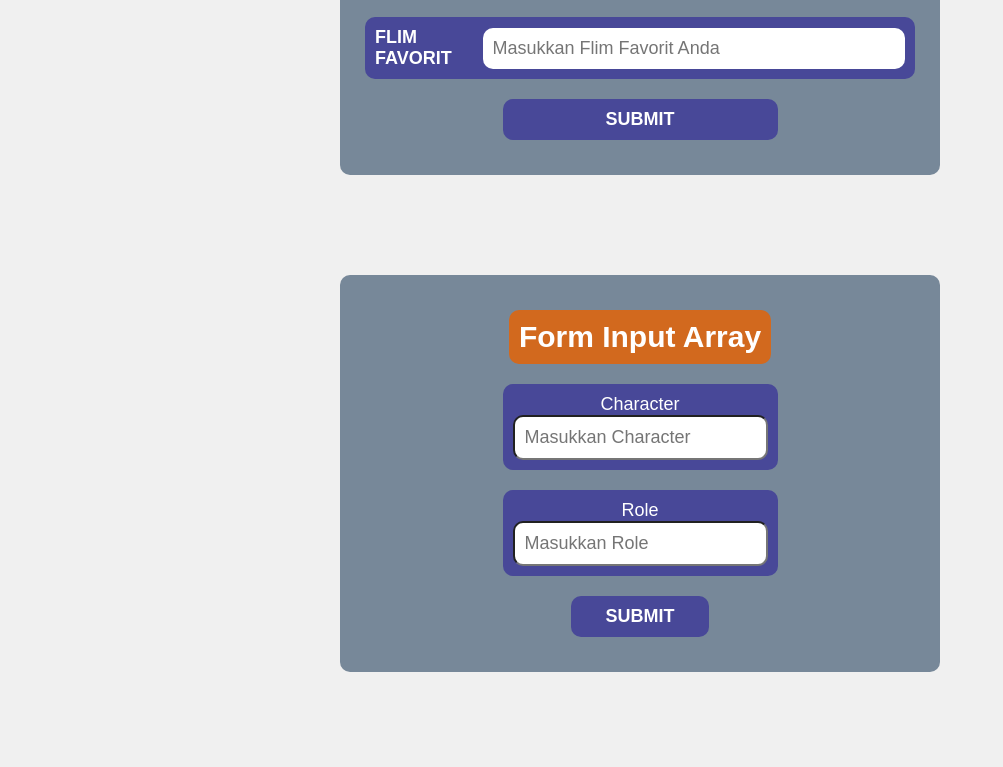
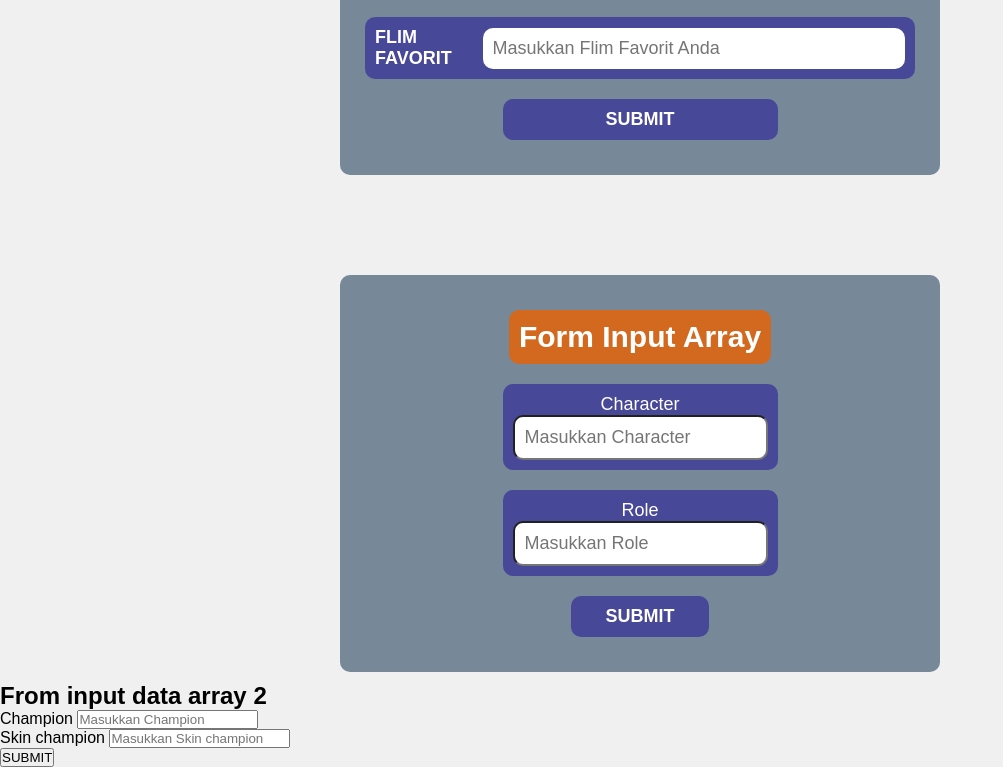
Before and after one commit to FAadhilAhmad/latihan-variabel, a plain HTML site: page index.html in a window 1280 px wide. Shown: the part 1550-2317 px from the top of the page, without its empty margins (0-1003 px from the left). Before the commit the page ends 2232 px from the top, so only its background shows below. Drawn offline with Linux system fonts and the light colour scheme.

Commit message:
Update index.html

```diff
--- a/index.html
+++ b/index.html
@@ -104,7 +104,24 @@
         <button class="btn-array" id="btn-array">SUBMIT</button>
     </div>
     <div class="tampillanArray" id="tampillanArray"></div>
+    <!-- end input push data array -->
 
+    <!-- from input from data array tampilkan ke html -->
+     <div class="container-fromSatu">
+        <div class="header-fromSatu">
+            <h2>From input data array 2</h2>
+        </div>
+        <div class="input-champion">
+            <label for="champion">Champion</label>
+            <input type="text" id="champion" placeholder="Masukkan Champion">
+        </div>
+        <div class="input-item">
+            <label for="item">Skin champion</label>
+            <input type="text" id="skin" placeholder="Masukkan Skin champion">
+        </div>
+        <button id="btn-arrayDua" class="btn-arrayDua">SUBMIT</button>
+        <div class="hasilData " id="hasilData"></div>
+     </div>
 
         <script src="main.js"></script>
 </body>
```
